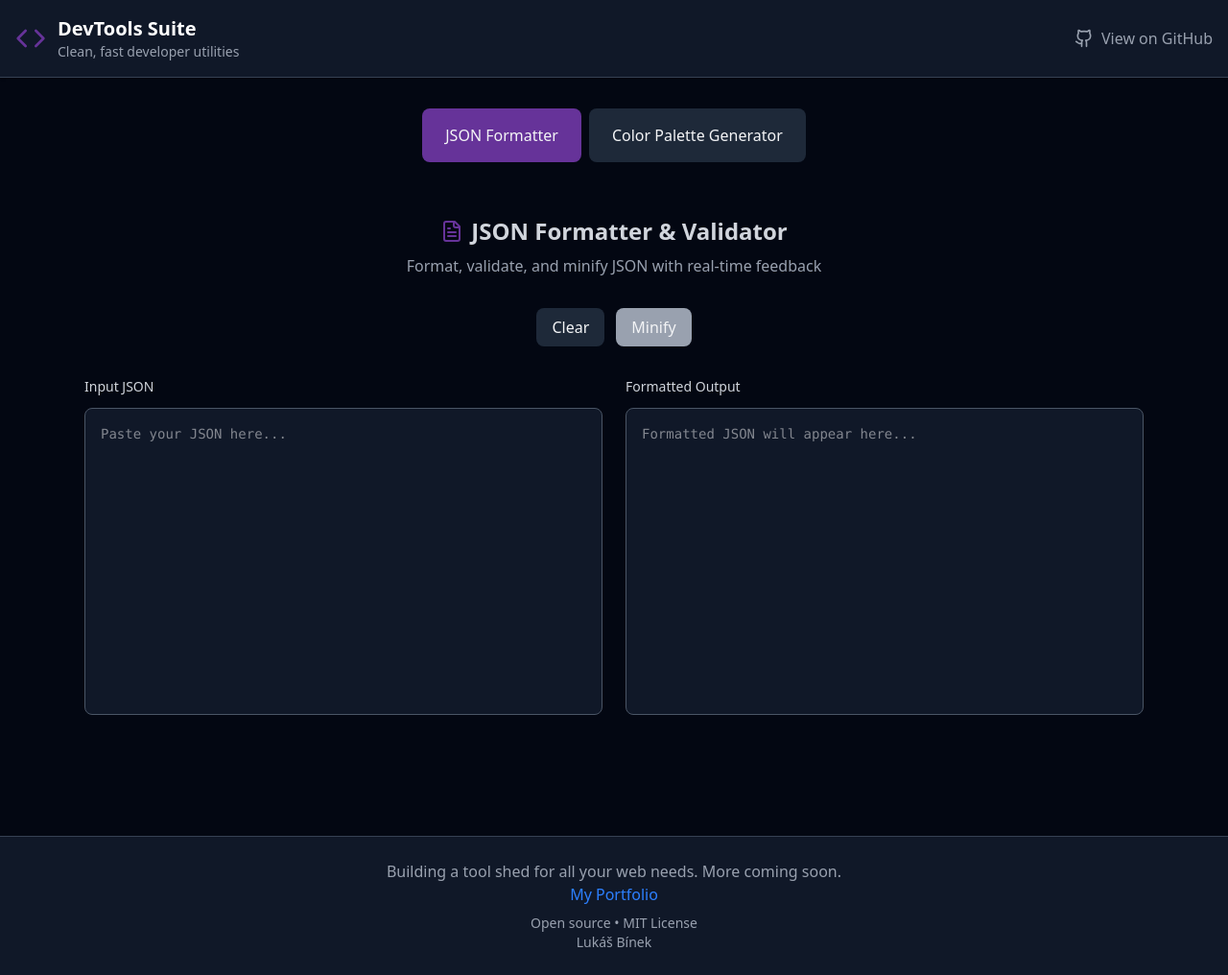
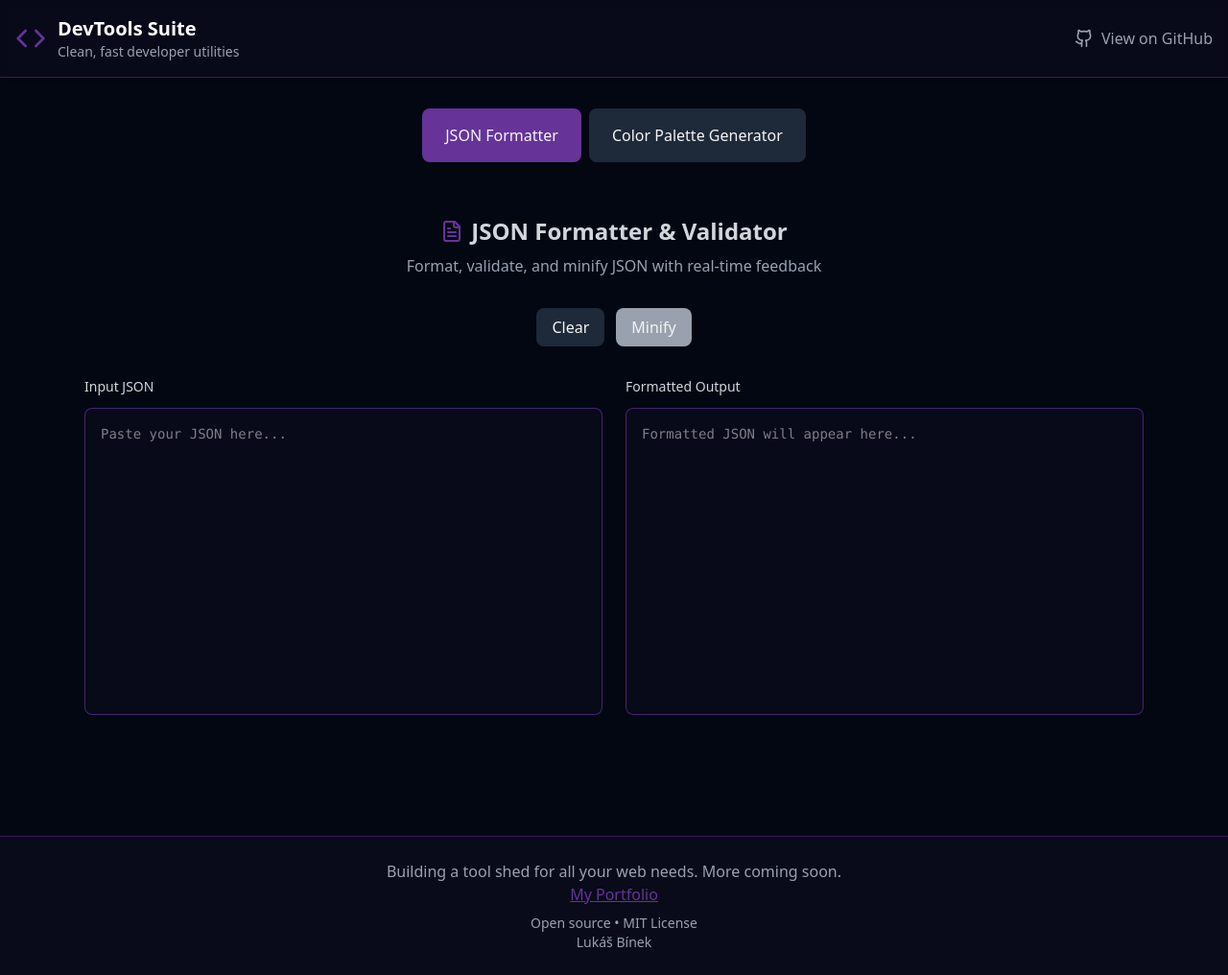
Before and after one commit to lukas0108/dev_tools_suite, a React (Vite) app: page / in a window 1280 px wide. Shown: the whole page at 96% size. Built offline with nearby package versions, Linux system fonts and the light colour scheme.

Commit message:
slight styling change

```diff
--- a/src/components/layout/Footer.jsx
+++ b/src/components/layout/Footer.jsx
@@ -1,11 +1,11 @@
 export default function Footer() {
     return (
-        <footer className="bg-gray-900 border-t border-gray-700 mt-16">
+        <footer className="bg-rebecca/6 border-t border-rebecca/50 mt-16">
             <div className="container flex flex-col max-w-fit mx-auto px-4 py-6 text-center text-gray-400">
                 <p>
                     Building a tool shed for all your web needs. More coming soon.
                 </p>
-                <a href="https://your-portfolio-url.com" className="text-blue-500 hover:text-blue-600 hover:underline transition-colors">
+                <a href="https://your-portfolio-url.com" className="text-rebecca hover:text-rebecca-light underline transition-colors">
                     My Portfolio
                 </a>
                 <p className="text-sm mt-2">
--- a/src/components/layout/Header.jsx
+++ b/src/components/layout/Header.jsx
@@ -2,7 +2,7 @@ import { Code, Github } from 'lucide-react'
 
 export default function Header() {
     return (
-        <header className="bg-gray-900 shadow-sm border-b border-gray-700">
+        <header className="fixed top-0 left-0 w-full bg-rebecca/6 shadow-sm border-b border-rebecca/50 backdrop-filter backdrop-blur-xs">
             <div className="container mx-auto px-4 py-4">
                 <div className="flex items-center justify-between">
                     <div className="flex items-center gap-3">
@@ -22,7 +22,7 @@ export default function Header() {
                             href="https://github.com/lukas0108/dev_tools_suite"
                             target="_blank"
                             rel="noopener noreferrer"
-                            className="flex items-center gap-2 text-gray-400 hover:text-rebecca transition-colors"
+                            className="flex items-center gap-2 text-gray-400 hover:text-rebecca-light transition-colors"
                         >
                             <Github className="w-5 h-5" />
                             <span className="hidden sm:inline">View on GitHub</span>
--- a/src/components/layout/Navigation.jsx
+++ b/src/components/layout/Navigation.jsx
@@ -1,6 +1,6 @@
 export default function Navigation({ tools, activeTab, onTabChange }) {
     return (
-        <nav className="flex flex-wrap gap-2 justify-center">
+        <nav className="flex flex-wrap gap-2 justify-center mt-[81px]">
             {tools.map((tool) => (
                 <button
                     key={tool.id}
--- a/src/components/tools/ColorPalette.jsx
+++ b/src/components/tools/ColorPalette.jsx
@@ -530,11 +530,11 @@ const ColorPaletteGenerator = () => {
                     return (
                         <div key={index} className="color-card">
                             <div
-                                className="w-full h-32 rounded-lg mb-4 border border-gray-600 relative overflow-hidden"
+                                className="w-full h-32 rounded-lg mb-4 border border-black shadow-lg relative overflow-hidden"
                                 style={{ backgroundColor: color.hex }}
                             >
                                 <div className="absolute inset-0 flex items-center justify-center">
-                                    <div className="bg-black bg-opacity-50 text-white px-2 py-1 rounded text-sm font-medium">
+                                    <div className="bg-black/70 text-white px-2 py-1 rounded text-sm font-medium">
                                         {color.name}
                                     </div>
                                 </div>
--- a/src/components/tools/JsonFormatter.jsx
+++ b/src/components/tools/JsonFormatter.jsx
@@ -134,8 +134,8 @@ export default function JsonFormatter() {
                         value={input}
                         onChange={handleInputChange}
                         placeholder="Paste your JSON here..."
-                        className="w-full h-80 p-4 border border-gray-600 rounded-lg bg-gray-900 text-gray-100
-                                focus:ring-2 focus:ring-rebecca focus:border-transparent font-mono text-sm resize-none"
+                        className="w-full h-80 p-4 border border-rebecca/66 bg-rebecca/6 rounded-lg text-gray-100
+                                focus:ring-0 focus:border-transparent font-mono text-sm resize-none"
                     />
                 </div>
 
@@ -169,7 +169,7 @@ export default function JsonFormatter() {
                             value={output}
                             readOnly
                             placeholder="Formatted JSON will appear here..."
-                            className="w-full h-80 p-4 border border-gray-600 rounded-lg bg-gray-900 text-gray-100 font-mono text-sm resize-none"
+                            className="w-full h-80 p-4 border border-rebecca/66 bg-rebecca/6 shadow-sm rounded-lg text-gray-100 font-mono text-sm resize-none"
                         />
                     </div>
                 </div>
--- a/src/index.css
+++ b/src/index.css
@@ -45,10 +45,10 @@
     }
 
     .color-input {
-        @apply w-full px-3 py-2 border border-gray-600 rounded-md focus:ring-2 focus:ring-rebecca focus:border-transparent focus:bg-gray-900
+        @apply w-full px-3 py-2 border border-rebecca/66 bg-rebecca/6 rounded-md focus:ring-2 focus:ring-rebecca focus:border-transparent focus:bg-gray-950 focus:outline-0
     }
 
     .color-card {
-        @apply bg-gray-900 rounded-lg p-4 border border-gray-600;
+        @apply border border-rebecca/66 bg-rebecca/6 rounded-lg p-4;
     }
 }
```
